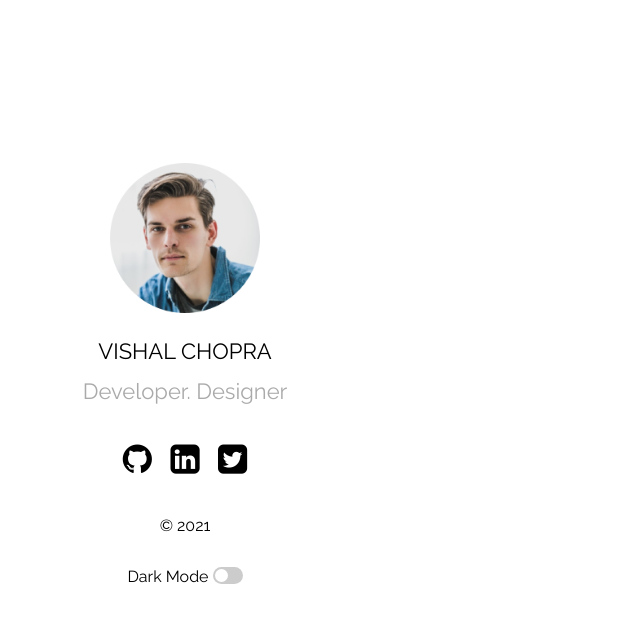
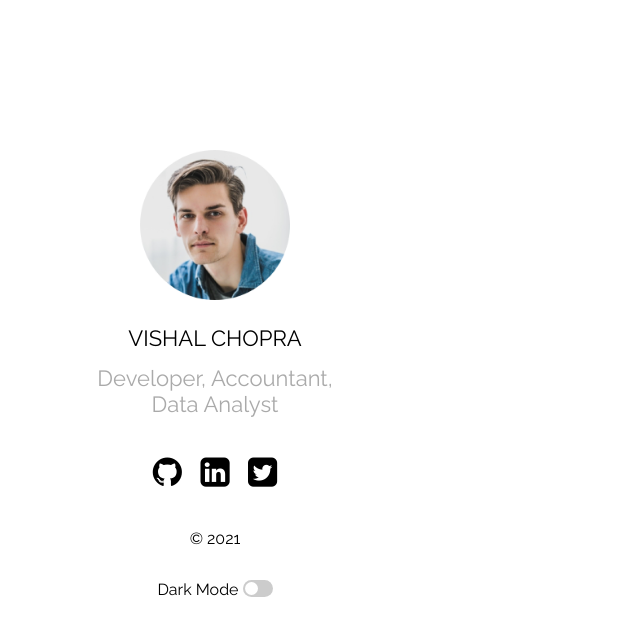
Before and after one commit to pythonvishal/cmavishalchopra.github.io, a Jekyll site: the page built from index.md, in a window 1280 px wide. Shown: the top 636 px of the page, without its empty margins (0-640 px from the left). Built offline with Jekyll 4.4.1, drawn with Linux system fonts in a browser that asks for light colours.

Commit message:
made changes

```diff
--- a/_config.yml
+++ b/_config.yml
@@ -1,5 +1,5 @@
-title: PythonVishal - Python For Business and Finance
-author: GitHub User
+title: Python For Business and Finance
+author: VISHAL CHOPRA
 email: admin@pythonvishal.com
 description: > # this means to ignore newlines until "show_exerpts:"
   Pythonvishal documentaion repository. Data Analysis, JavaScript and Python Programming, Database tips, hacking guides.
@@ -11,10 +11,10 @@
   sass_dir: _sass
 plainwhite:
   name: VISHAL CHOPRA
-  tagline: Developer. Designer
+  tagline: Developer, Accountant, Data Analyst
   date_format: "%b %-d, %Y"
   sitemap: true # set to true to generate sitemap.xml content
-  search: true # set to true to enable searchbar
+  search: false # set to true to enable searchbar
   dark_mode: true # set to true to add dark mode toggle
   portfolio_image: "assets/portfolio.png" # the path from the base directory of the site to the image to display (no / at the start)
   html_lang: "en" # set the lang attribute of the <html> tag for the pages. See here for a list of codes: https://www.w3schools.com/tags/ref_country_codes.asp
```
